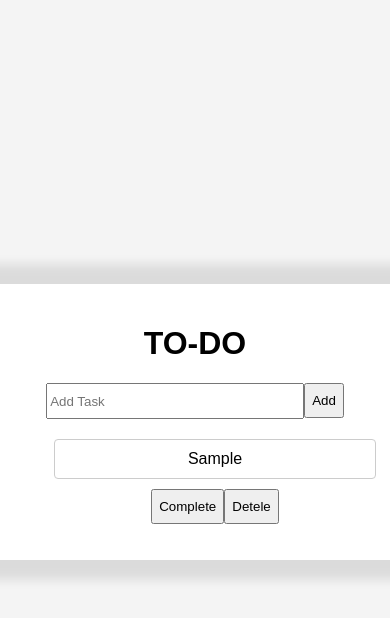
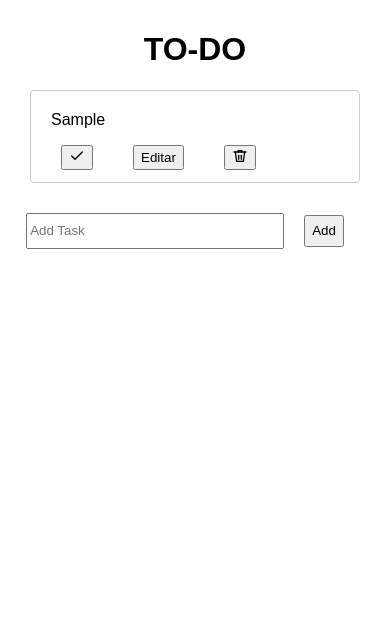
Before and after one commit to ernestoguardado/daily-routine, a plain HTML site: page index.html in a window 390 px wide. Both pictures are taken after typing "Sample" into the empty fields and a click on the button "Add". Drawn offline with Linux system fonts and the light colour scheme.

Commit message:
responsive-movil done

```diff
--- a/app.js
+++ b/app.js
@@ -18,19 +18,36 @@ function task() {
 
 
     const completeButton = document.createElement('button');
-    completeButton.textContent = 'Complete';
+    completeButton.innerHTML = `
+    <svg xmlns="http://www.w3.org/2000/svg" width="16" height="16" fill="none" stroke="currentColor" stroke-width="2" stroke-linecap="round" stroke-linejoin="round" viewBox="0 0 24 24" class="feather feather-check">
+        <polyline points="20 6 9 17 4 12"></polyline>
+    </svg>`;
 
+    const editButton = document.createElement('button');
+    editButton.textContent = "Editar";
     const deleteButtton = document.createElement('button');
-    deleteButtton.textContent = "Detele";
+    deleteButtton.innerHTML= `<svg xmlns="http://www.w3.org/2000/svg" width="16" height="16" fill="none" stroke="currentColor" stroke-width="2" stroke-linecap="round" stroke-linejoin="round" viewBox="0 0 24 24">
+    <polyline points="3 6 5 6 21 6"></polyline>
+    <path d="M19 6l-2 14H7L5 6"></path>
+    <path d="M10 11v6"></path>
+    <path d="M14 11v6"></path>
+    <path d="M9 6V4h6v2"></path>
+</svg>`;
     deleteButtton.addEventListener('click', () => {
         taskList.removeChild(containerTaskItem);
     })
 
+    const containerButtons = document.createElement('div')
+    containerButtons.classList.add("containerButtons")
+
     const containerTaskItem = document.createElement('div')
+    containerTaskItem.classList.add("containerTaskItem");
 
+    containerButtons.appendChild(completeButton);
+    containerButtons.appendChild(editButton);
+    containerButtons.appendChild(deleteButtton);
     containerTaskItem.appendChild(taskItem);
-    containerTaskItem.appendChild(completeButton);
-    containerTaskItem.appendChild(deleteButtton);
+    containerTaskItem.appendChild(containerButtons);
     taskList.appendChild(containerTaskItem);
 
 
--- a/index.html
+++ b/index.html
@@ -15,12 +15,8 @@
             <h1 class="title">TO-DO</h1>
         </header>
 
-        <main>
-            <div class="inputContainer">
-                <input type="text" id="inputTask" placeholder="Add Task">
-                <button id="buttonAddTask">Add</button>
-            </div>
-            <div class="doTaskContainer">
+        <main >
+            <div>
                 <ul id="taskList"></ul>
             </div>
             <div>
@@ -30,7 +26,10 @@
         </main>
 
         <footer>
-            <!-- Pie de página -->
+            <div class="inputContainer">
+                <input type="text" id="inputTask" placeholder="Add Task">
+                <button id="buttonAddTask">Add</button>
+            </div>
         </footer>
 
     </div>
--- a/styles.css
+++ b/styles.css
@@ -1,25 +1,31 @@
 body {
-    font-family: Arial, Helvetica, sans-serif;
-    background-color: #f4f4f4;
-    display: flex;
-    justify-content: center;
-    align-items: center;
-    height: 100vh;
-    margin: 0;
+  font-family: Arial, sans-serif;
+  margin: 0;
+  padding: 0;
+  display: flex;
+  justify-content: center;
+  align-items: center;
+  height: 100vh;
+  background-color: #f0f0f0;
 }
 
 .container {
+  width: 90%;
   background-color: #fff;
   padding: 20px;
-  /* width: 300px; */
-  box-shadow: 0 0 10px 20px rgb(0, 0, 0, 0.1);
+  margin: 20px 0;
+  box-shadow: 0 0 10px rgba(0, 0, 0, 0.1);
+  overflow: hidden;
   text-align: center;
+  height: calc(100vh - 20px);
 }
+
+
 
 .inputContainer {
 display: flex;
 justify-content: center;
-margin-bottom: 20px;
+
 }
 
 #inputTask {
@@ -28,24 +34,78 @@ margin-bottom: 20px;
 }
 
 button {
- height: 35px;
+  margin: 2px 20px;
 }
-.doTaskContainer {
 
+ul {
+  max-height: calc(100vh - 150px);
+  overflow-y: auto;
+  list-style-type: none;
+  padding: 0px;
+  margin: 10px;
 }
+
+
+
+.containerButtons {
+  display: flex;
+  max-width: 100px;
+
+  justify-content: space-between;
+}
+
+
+.containerTaskItem {
+  display: flex;
+  flex-direction: column;
+  text-align: start;
+  border-radius: 4px;
+  border: 0.5px solid #ccc;
+  padding: 10px;
+  margin-bottom: 10px;
+}
+
 .taskItem {
-  width: 300px;
+  /* width: 300px; */
   max-height: 40px;
+  list-style-type: none;
   /* Ejemplo de ancho fijo */
   padding: 10px;
-  border: 0.5px solid #ccc;
-  border-radius: 4px;
+  /* border-radius: 4px; */
   overflow-wrap: break-word;
   /* Asegura que el texto se ajuste al ancho disponible */
   word-break: break-word;
   /* Rompe palabras largas si es necesario */
   white-space: normal;
   overflow-y: scroll;
-  margin-bottom: 10px;
+  margin-bottom: 4px;
   scroll-padding-top: 2px;
 }
+
+/* @media (height: 700px) {
+  ul {
+      background-color: #fff;
+      padding: 20px;
+      box-shadow: 0 0 10px 20px rgb(0, 0, 0, 0.1);
+      text-align: center;
+    }
+} */
+
+/* @media (min-width: 700px) {
+  .container {
+    width: 60%;
+
+  }
+} */
+
+@media (min-width: 1024px) {
+  .todo-container {
+    width: 40%;
+    /* Menor proporción en pantallas más amplias
+  }
+
+  .todo-title {
+    font-size: 2rem;
+    /* Tamaño de texto más grande en pantallas amplias */
+  }
+}
```
